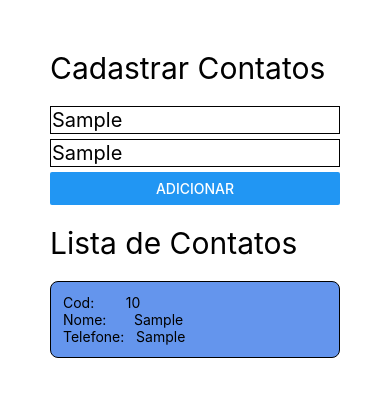
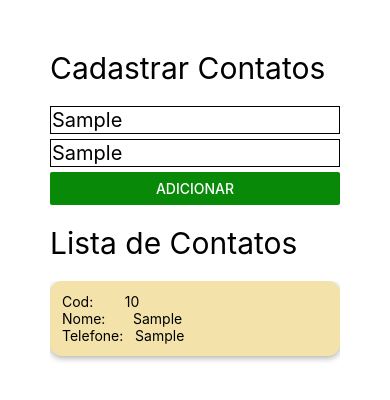
Before and after one commit to CamargoAndre/ReactNativeEstilosListasFlatListsEstado, a React Native app: screen / in a window 390 px wide. Both pictures are taken after typing "Sample", "Sample" into the empty fields and a click on the button "ADICIONAR". Shown: the top 400 px of the page. Built offline with nearby package versions, Linux system fonts and the light colour scheme.

Commit message:
Refatorando Cartao e Cores

```diff
--- /dev/null
+++ b/components/Cartao.js
@@ -0,0 +1,30 @@
+import React from 'react';
+import {View, StyleSheet} from 'react-native';
+
+
+const Cartao = (props) => {
+    return (
+    <View style={{...estilos.cartao, ...props.estilos}}>{props.children}</View>
+    );
+
+
+};
+
+const estilos = StyleSheet.create({
+    cartao: {
+        shadowColor: 'black',
+        shadowOffset: {
+        width: 0,
+        height: 2
+        },
+        shadowRadius: 6,
+        shadowOpacity: 0.32,
+        backgroundColor: 'white',
+        elevation: 4,
+        padding: 12,
+        borderRadius: 12
+    }
+
+});
+
+export default Cartao;
--- a/components/ContatoInput.js
+++ b/components/ContatoInput.js
@@ -1,5 +1,6 @@
 import React, {useState} from 'react';
 import {View, TextInput, Button, StyleSheet} from 'react-native';
+import Cores from '../cores/Cores';
 
 
 const ContatoInput = (props) => {
@@ -19,19 +20,19 @@ const ContatoInput = (props) => {
             />
             <TextInput
                 placeholder="Telefone"
+                keyboardType="number-pad"
                 style={styles.cadastroInputText}
                 onChangeText={capturaTelefone}
                 value={telefone}
             />
             <Button
                 title="Adicionar"
+                color={Cores.corBotao}
                 onPress={() => props.onAdicionarContato(contato, telefone)}
             />
 
         </View>
     );
-
-
 }
 
 
--- a/components/ContatoItem.js
+++ b/components/ContatoItem.js
@@ -1,16 +1,19 @@
 import React from 'react';
 import {View, Text, StyleSheet, TouchableOpacity} from 'react-native';
-
+import Cartao from './Cartao';
+import Cores from '../cores/Cores';
 
 const ContatoItem = (props) => {
 
     return(
         <TouchableOpacity onLongPress={props.onDelete.bind(this, props.keys)}>
-            <View style={styles.itemNaLista}>
+            {/*<View style={styles.itemNaLista}> */}
+            <Cartao estilos={styles.itemNaLista}>
                 <Text>{'Cod:        ' + props.keys}</Text>
                 <Text>{'Nome:       ' + props.contato}</Text>
                 <Text>{'Telefone:   ' + props.telefone}</Text>
-            </View>
+            </Cartao>
+            {/*</View>*/}
         </TouchableOpacity>
     );
 }
@@ -18,13 +21,9 @@ const ContatoItem = (props) => {
 const styles = StyleSheet.create({
 
     itemNaLista: {
-        padding: 12,
         flexDirection: 'column',
-        backgroundColor: '#6495ED',
-        borderColor: '#000',
-        borderWidth: 1,
-        marginBottom: 8,
-        borderRadius: 8
+        backgroundColor: Cores.corCartao,
+        marginBottom: 8
     }
 
 });
--- /dev/null
+++ b/cores/Cores.js
@@ -0,0 +1,4 @@
+export default {
+    corCartao: '#F3E2A9',
+    corBotao: '#088A08'
+}
```
